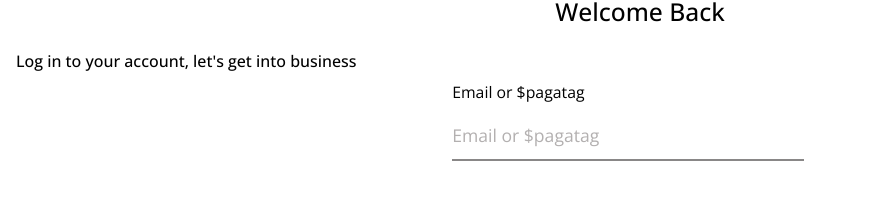
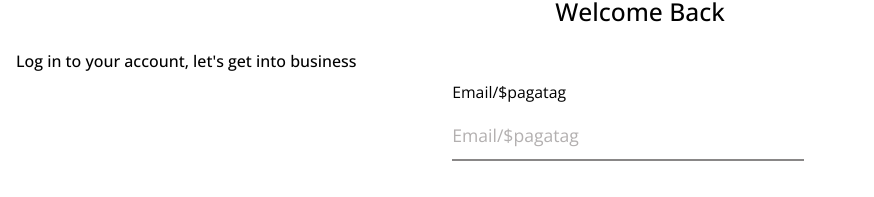
Before and after one commit to only1paga/pagaApp, a React (Vite) app: page /home in a window 1280 px wide. Shown: the part 169-366 px from the top of the page, without its empty margins (0-874 px from the left). Built offline with nearby package versions, Linux system fonts and the light colour scheme.

Commit message:
Update Home.jsx

```diff
--- a/src/pages/Home.jsx
+++ b/src/pages/Home.jsx
@@ -55,12 +55,12 @@
       <div className="loginWrapper">
         <div className="loginSec">
           <form onSubmit={handleSubmit(submitForm)}>
-            <label htmlFor="username">Email or $pagatag</label>
+            <label htmlFor="username">Email/$pagatag</label>
             <div className="formInput">
               <input
                 name="email"
                 type="text"
-                placeholder="Email or $pagatag"
+                placeholder="Email/$pagatag"
                 required
                 {...register("email")}
               />
```
